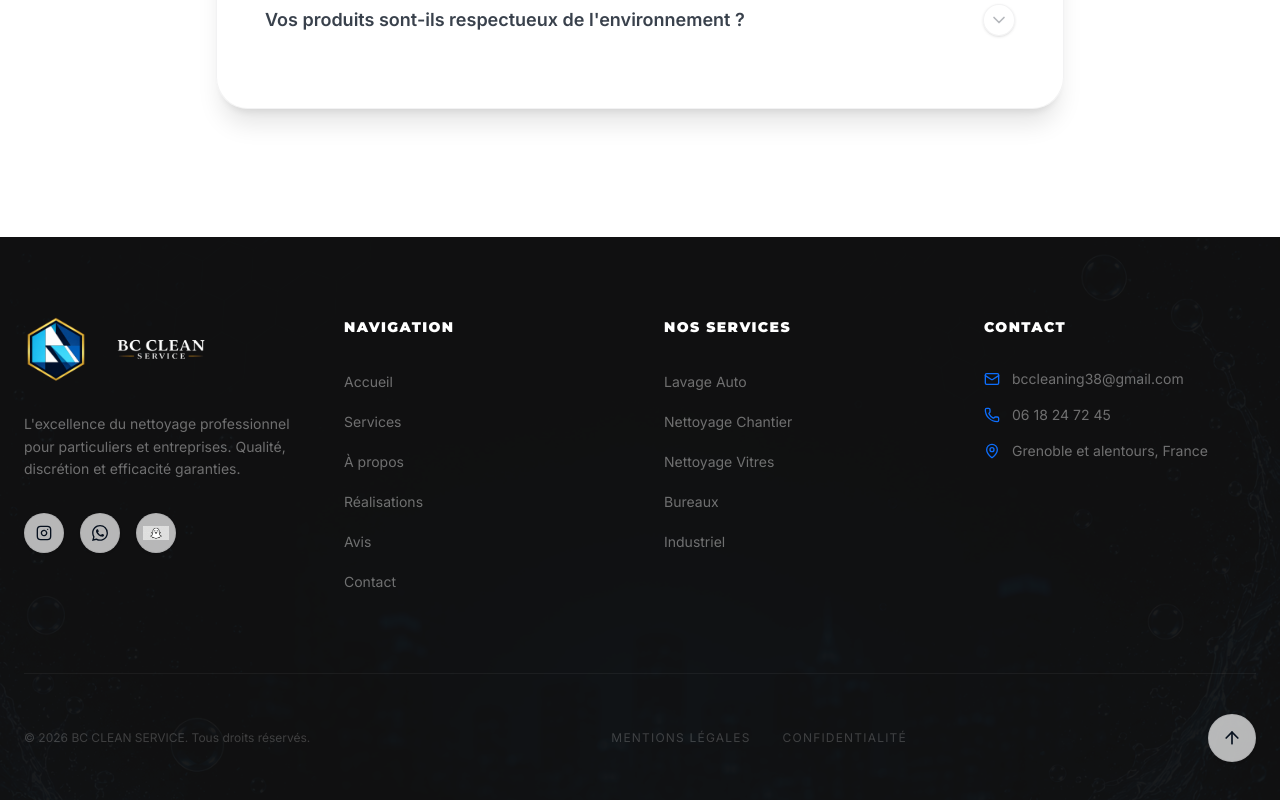
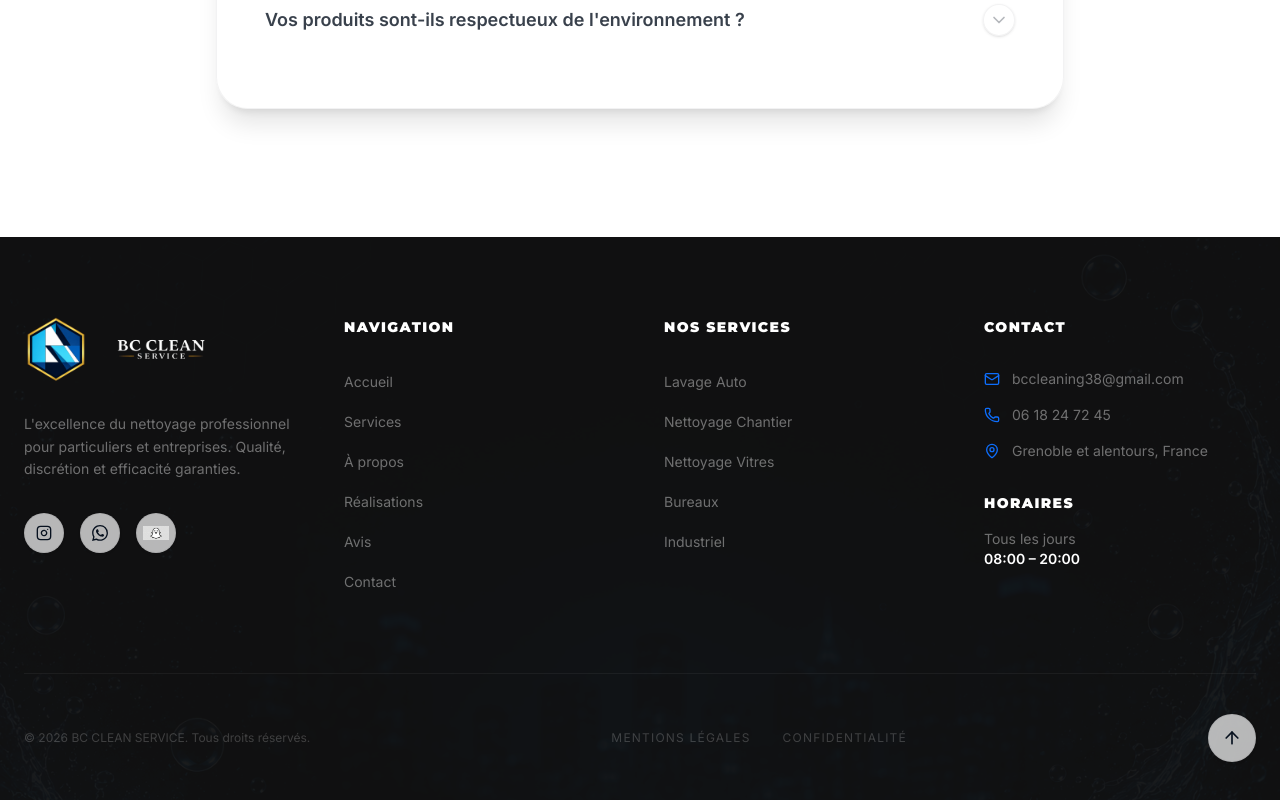
Before and after one commit to abdouzaiti/BC-CLEAN-SERVICE, a React (Vite) app: page / in a window 1280 px wide. Shown: the part 5865-6665 px from the top of the page. Built offline with nearby package versions, Linux system fonts and the light colour scheme.

Commit message:
feat(footer): add operating hours to contact section

```diff
--- a/src/components/Footer.tsx
+++ b/src/components/Footer.tsx
@@ -99,7 +99,7 @@ export const Footer = () => {
           {/* Contact */}
           <div id="contact">
             <h4 className="text-white font-black uppercase text-sm tracking-widest mb-8">Contact</h4>
-            <ul className="space-y-4">
+            <ul className="space-y-4 mb-8">
               <li className="flex items-center gap-3">
                 <Mail className="w-4 h-4 text-primary-blue" />
                 <a href="mailto:bccleaning38@gmail.com" className="text-white/40 hover:text-white transition-colors text-sm">bccleaning38@gmail.com</a>
@@ -113,6 +113,9 @@ export const Footer = () => {
                 <span className="text-white/40 text-sm">Grenoble et alentours, France</span>
               </li>
             </ul>
+            <h4 className="text-white font-black uppercase text-sm tracking-widest mb-4">Horaires</h4>
+            <p className="text-white/40 text-sm">Tous les jours</p>
+            <p className="text-white text-sm font-semibold">08:00 – 20:00</p>
           </div>
 
         </div>
```
